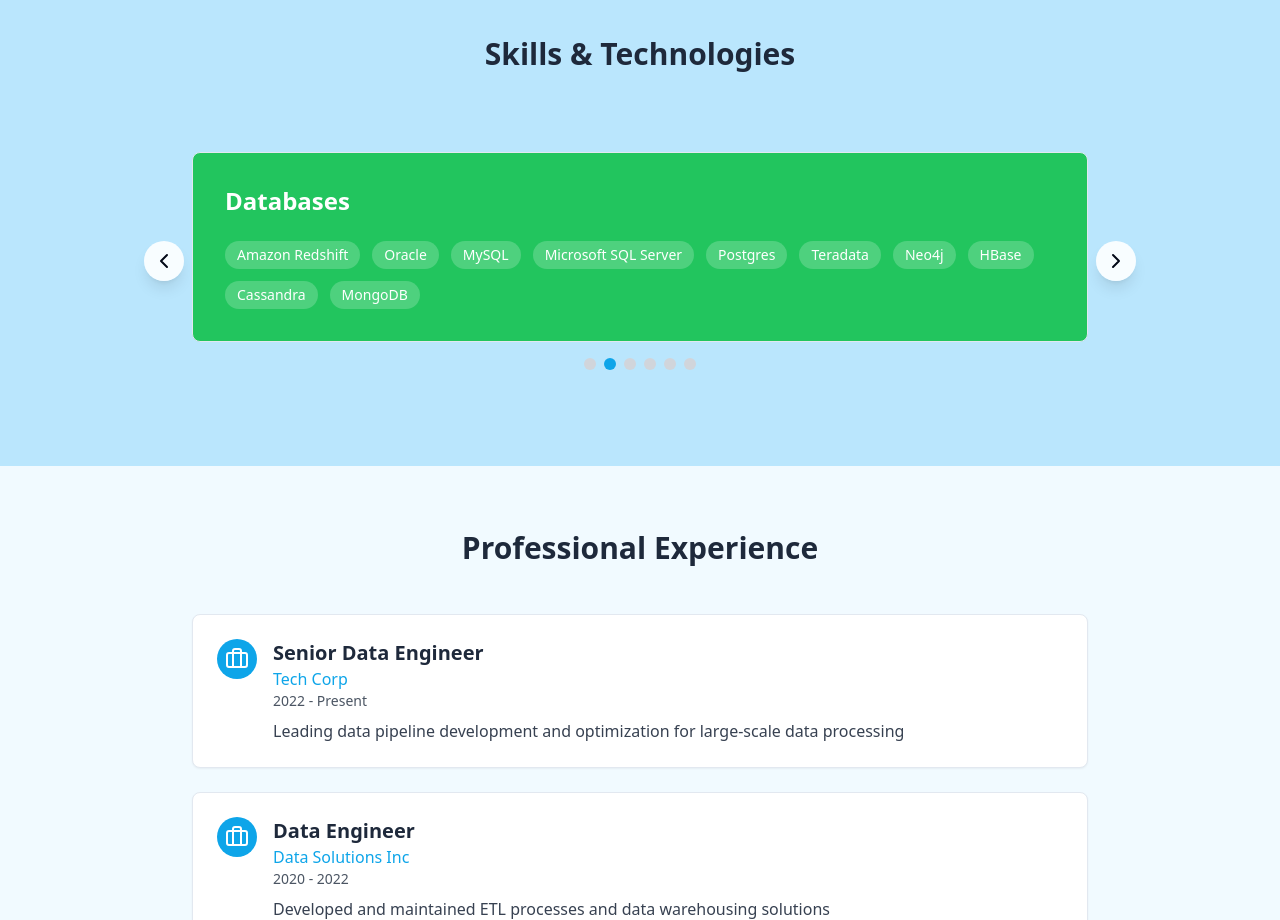
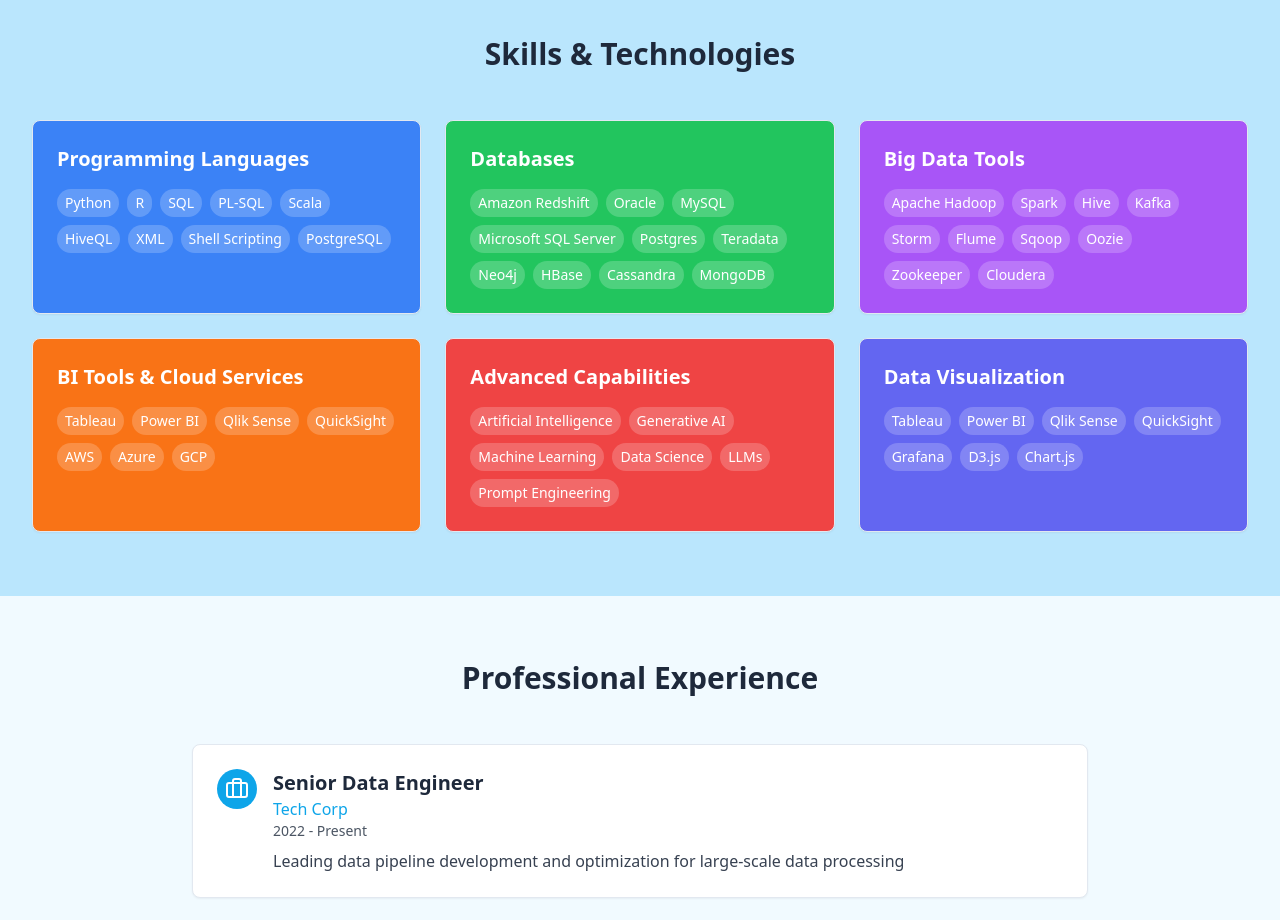
Before and after one commit to Pavan-Kumar-Pabba/data-engineer-portfolio, a React (Vite) app: page / in a window 1280 px wide. Shown: the part 1320-2240 px from the top of the page. Built offline with nearby package versions, Linux system fonts and the light colour scheme.

Commit message:
Remove Skills Slideshow Component
Replaced the SkillsSlideshow component in the SkillsSection with a static display of skills and technologies presented as boxes. The slideshow functionality has been removed to simplify the presentation.
[skip gpt_engineer]

```diff
--- a/src/components/SkillsSlideshow.tsx
+++ b/src/components/SkillsSlideshow.tsx
@@ -1,6 +1,4 @@
-import { useState, useEffect } from 'react';
 import { Card } from "@/components/ui/card";
-import { ChevronLeft, ChevronRight } from "lucide-react";
 
 const skillCategories = [
   {
@@ -36,43 +34,19 @@ const skillCategories = [
 ];
 
 const SkillsSlideshow = () => {
-  const [currentSlide, setCurrentSlide] = useState(0);
-
-  useEffect(() => {
-    const timer = setInterval(() => {
-      setCurrentSlide((prev) => (prev + 1) % skillCategories.length);
-    }, 5000);
-
-    return () => clearInterval(timer);
-  }, []);
-
-  const nextSlide = () => {
-    setCurrentSlide((prev) => (prev + 1) % skillCategories.length);
-  };
-
-  const prevSlide = () => {
-    setCurrentSlide((prev) => (prev - 1 + skillCategories.length) % skillCategories.length);
-  };
-
   return (
-    <div className="relative w-full max-w-4xl mx-auto py-8">
-      <div className="overflow-hidden rounded-lg">
-        <div
-          className="flex transition-transform duration-500 ease-in-out"
-          style={{ transform: `translateX(-${currentSlide * 100}%)` }}
-        >
+    <div className="grid grid-cols-1 md:grid-cols-2 lg:grid-cols-3 gap-6 max-w-7xl mx-auto">
       {skillCategories.map((category, index) => (
         <Card
           key={index}
-              className={`flex-shrink-0 w-full p-8 ${category.bgColor} text-white transition-opacity duration-500
-                ${index === currentSlide ? 'opacity-100' : 'opacity-0'}`}
+          className={`p-6 ${category.bgColor} text-white hover:shadow-lg transition-shadow`}
         >
-              <h3 className="text-2xl font-bold mb-6">{category.title}</h3>
-              <div className="flex flex-wrap gap-3">
+          <h3 className="text-xl font-bold mb-4">{category.title}</h3>
+          <div className="flex flex-wrap gap-2">
             {category.skills.map((skill, skillIndex) => (
               <span
                 key={skillIndex}
-                    className="px-3 py-1 bg-white/20 rounded-full text-sm font-medium"
+                className="px-2 py-1 bg-white/20 rounded-full text-sm font-medium"
               >
                 {skill}
               </span>
@@ -81,34 +55,6 @@ const SkillsSlideshow = () => {
         </Card>
       ))}
     </div>
-      </div>
-
-      <button
-        onClick={prevSlide}
-        className="absolute left-0 top-1/2 -translate-y-1/2 -translate-x-12 bg-white/90 p-2 rounded-full shadow-lg hover:bg-white transition-colors"
-      >
-        <ChevronLeft className="w-6 h-6" />
-      </button>
-
-      <button
-        onClick={nextSlide}
-        className="absolute right-0 top-1/2 -translate-y-1/2 translate-x-12 bg-white/90 p-2 rounded-full shadow-lg hover:bg-white transition-colors"
-      >
-        <ChevronRight className="w-6 h-6" />
-      </button>
-
-      <div className="flex justify-center mt-4 gap-2">
-        {skillCategories.map((_, index) => (
-          <button
-            key={index}
-            onClick={() => setCurrentSlide(index)}
-            className={`w-3 h-3 rounded-full transition-colors ${
-              index === currentSlide ? 'bg-secondary' : 'bg-gray-300'
-            }`}
-          />
-        ))}
-      </div>
-    </div>
   );
 };
 
```
Lines whose indentation alone changed are shown as unchanged.
